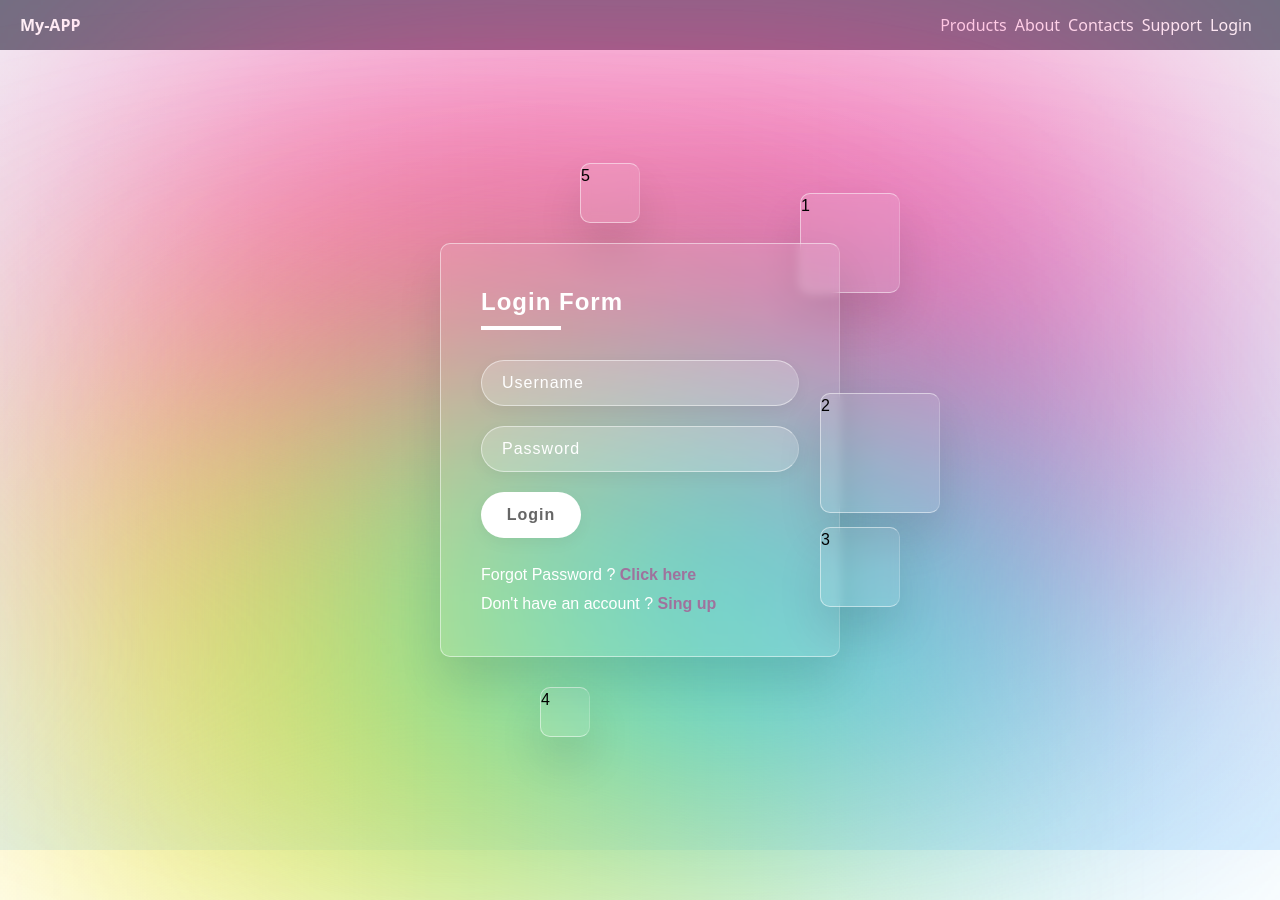
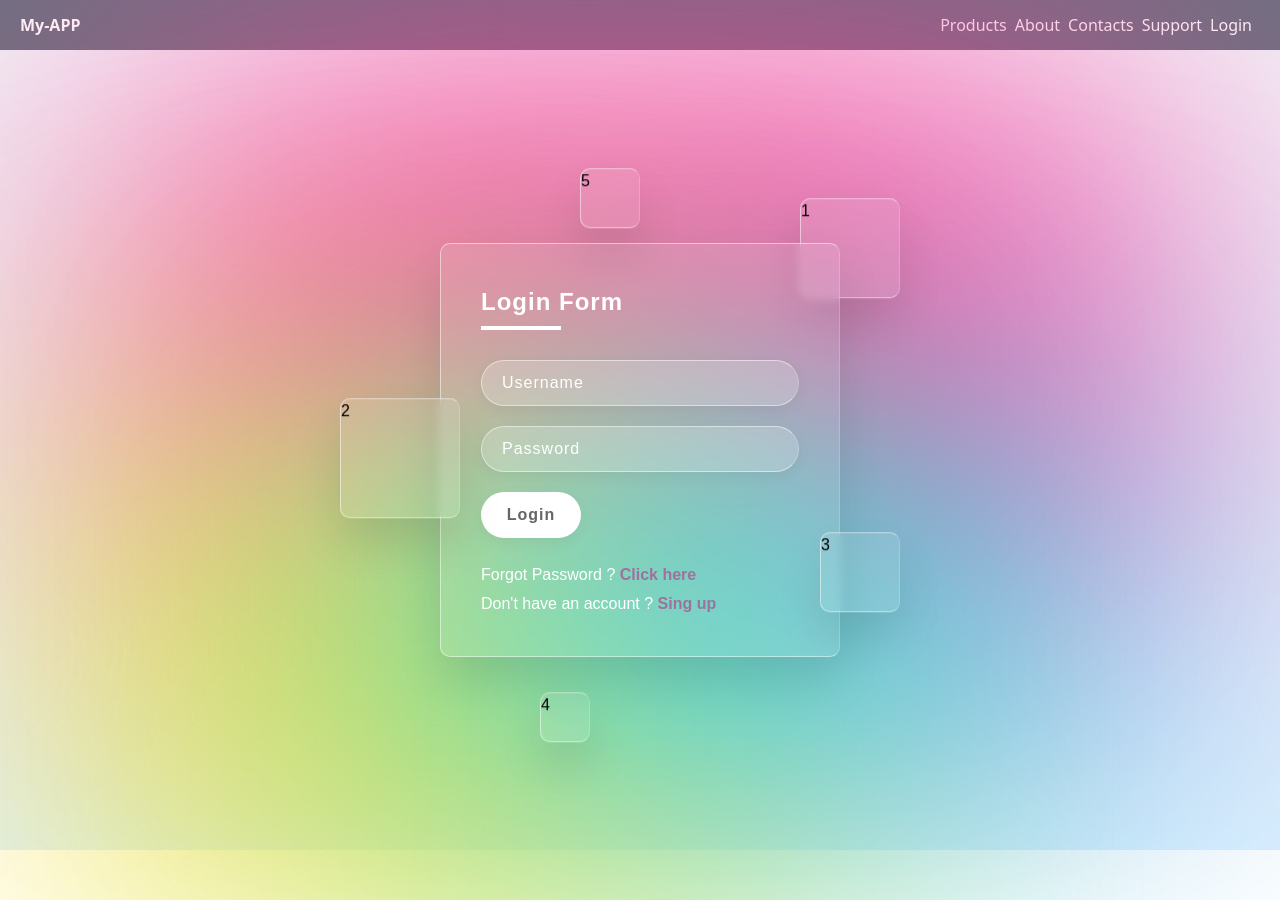
Before and after one commit to coolcrazyfox/shop-app, a React (Create React App) app: page /#/login in a window 1280 px wide. Built offline with nearby package versions, Linux system fonts and the light colour scheme.

Commit message:
changing LoginPage.tsx

```diff
--- a/src/pages/Login.module.css
+++ b/src/pages/Login.module.css
@@ -58,6 +58,18 @@ section .color:nth-child(3) {
     border-bottom: 1px solid rgba(255, 255, 255, 0.5);
     background: rgba(255, 255, 255, 0.1);
     border-radius: 10px;
+    animation: animate 10s linear infinite;
+    animation-delay: calc(-1s * var(--i));
+
+}
+@keyframes animate {
+    0%,100%{
+        transform: translateY(-40px);
+    }
+    50%{
+        transform: translateY(10px);
+    }
+
 }
 .box .square:nth-child(1){
     top: -50px;
@@ -67,7 +79,7 @@ section .color:nth-child(3) {
 }
 .box .square:nth-child(2){
     top: 150px;
-    right: -100px;
+    left: -100px;
     width: 120px;
     height: 120px;
     z-index: 2;
```
